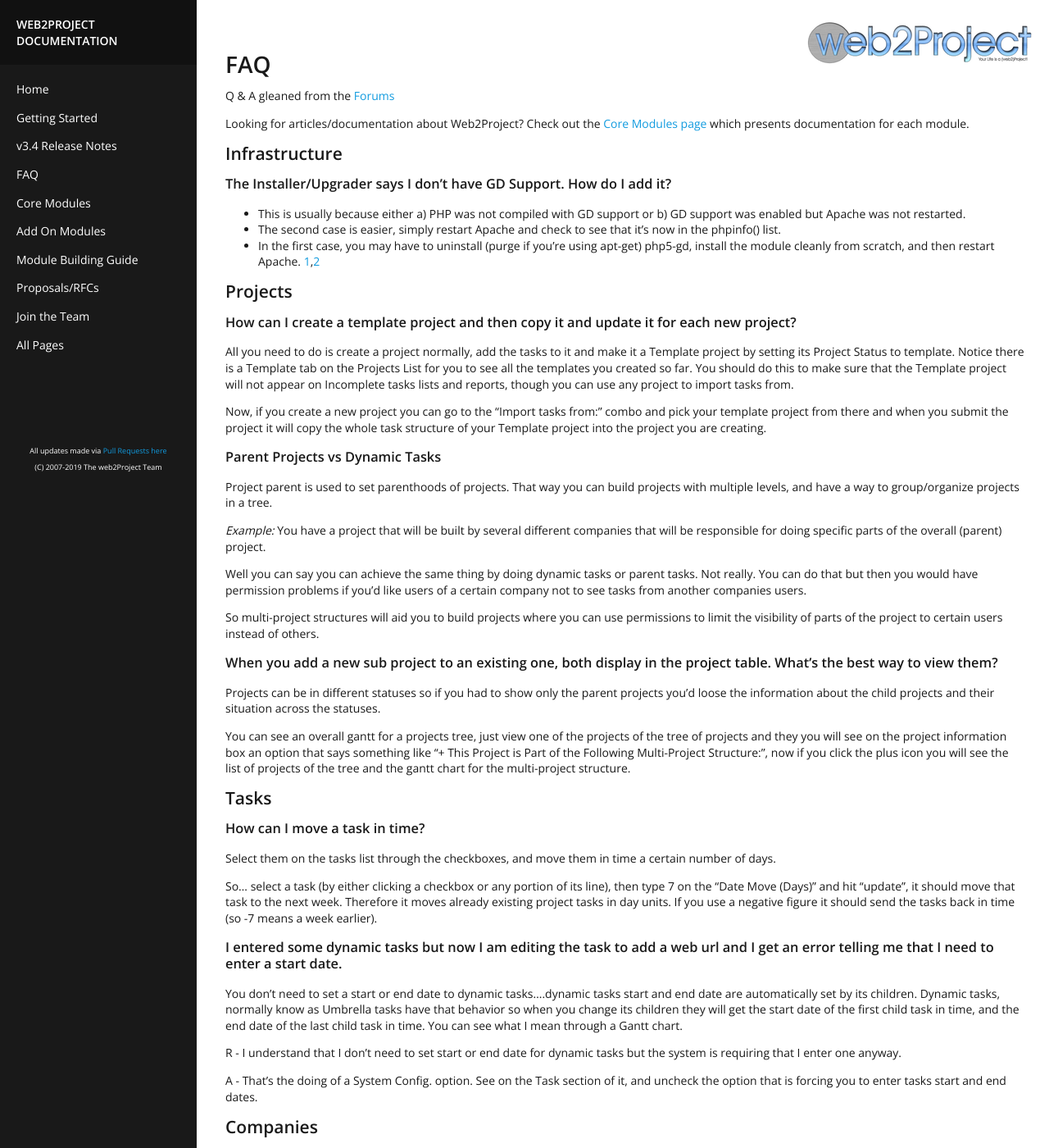
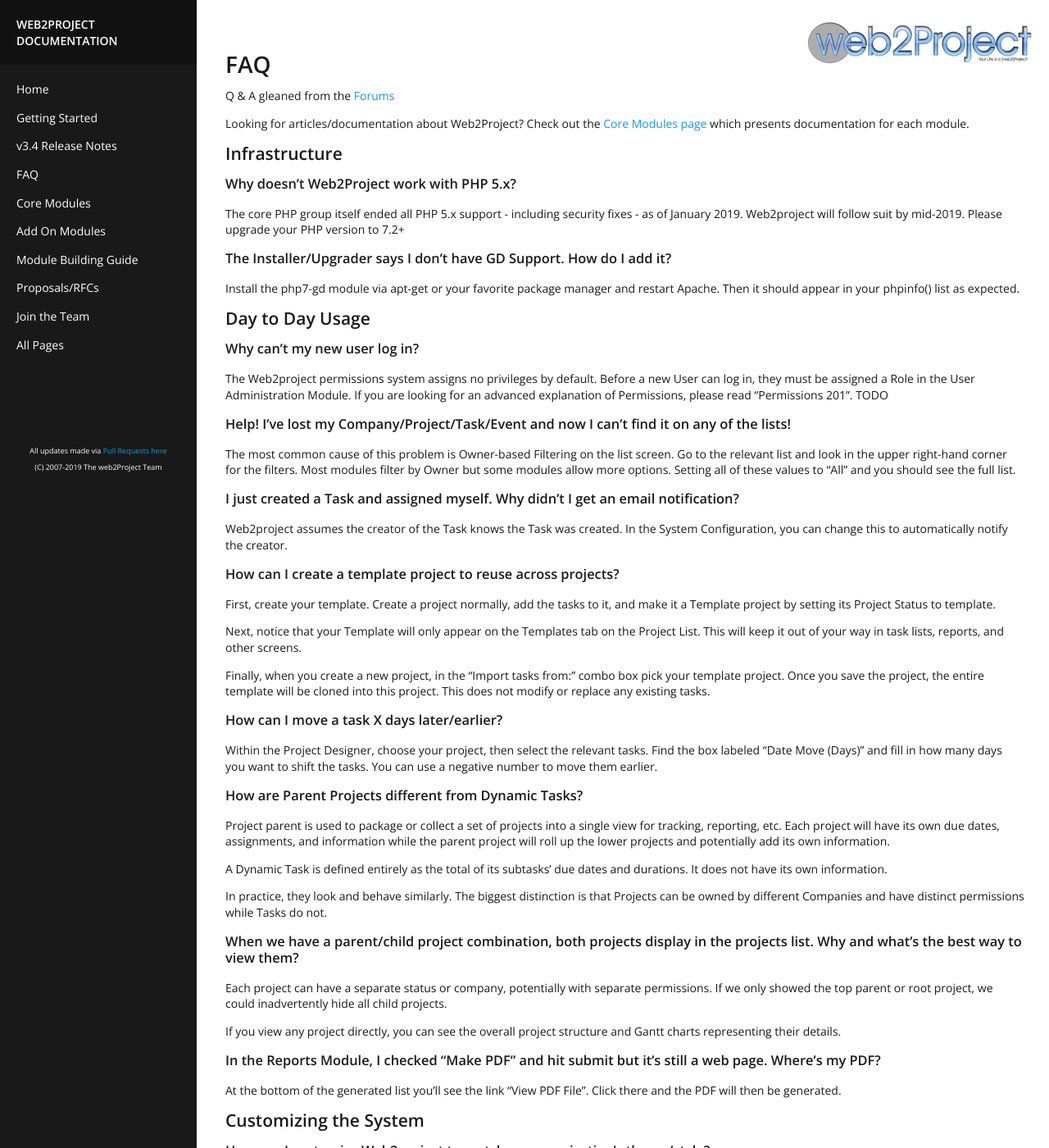
Before and after one commit to web2project/web2project.github.io, a Jekyll site: the page built from _docs/faq.md, in a window 1280 px wide and 1400 px high. Shown: the whole window at 82% size. Built offline with Jekyll 4.4.1, drawn with Linux system fonts in a browser that asks for light colours; some of the changed text lies outside the part shown.

Commit message:
major faq cleanup

```diff
--- a/_docs/faq.md
+++ b/_docs/faq.md
@@ -9,93 +9,120 @@ Looking for articles/documentation about Web2Project? Check out the [Core Module
 
 ## Infrastructure
 
+### Why doesn't Web2Project work with PHP 5.x?
+
+The core PHP group itself ended all PHP 5.x support - including security fixes - as of January 2019. Web2project will follow suit by mid-2019. Please upgrade your PHP version to 7.2+
+
 ###  The Installer/Upgrader says I don't have GD Support. How do I add it?
 
-*  This is usually because either a) PHP was not compiled with GD support or b) GD support was enabled but Apache was not restarted.
-*  The second case is easier, simply restart Apache and check to see that it's now in the phpinfo() list.
-*  In the first case, you may have to uninstall (purge if you're using apt-get) php5-gd, install the module cleanly from scratch, and then restart Apache. [1](http://serverfault.com/questions/238948/how-to-install-php5-gd-on-ubuntu),[2](http://php.net/manual/en/image.installation.php)
+Install the php7-gd module via apt-get or your favorite package manager and restart Apache. Then it should appear in your phpinfo() list as expected.
 
-## Projects
+## Day to Day Usage
 
-### How can I create a template project and then copy it and update it for each new project?
+### Why can't my new user log in?
 
-All you need to do is create a project normally, add the tasks to it and make it a Template project by setting its Project Status to template.
-Notice there is a Template tab on the Projects List for you to see all the templates you created so far.
-You should do this to make sure that the Template project will not appear on Incomplete tasks lists and reports, though you can use any project to import tasks from.
+The Web2project permissions system assigns no privileges by default. Before a new User can log in, they must be assigned a Role in the User Administration Module. If you are looking for an advanced explanation of Permissions, please read "Permissions 201". TODO
 
-Now, if you create a new project you can go to the "Import tasks from:" combo and pick your template project from there and when you submit the project it will copy the whole task structure of your Template project into the project you are creating.
+### Help! I’ve lost my Company/Project/Task/Event and now I can’t find it on any of the lists!
 
-### Parent Projects vs Dynamic Tasks
+The most common cause of this problem is Owner-based Filtering on the list screen. Go to the relevant list and look in the upper right-hand corner for the filters. Most modules filter by Owner but some modules allow more options. Setting all of these values to “All” and you should see the full list.
 
-Project parent is used to set parenthoods of projects.
-That way you can build projects with multiple levels, and have a way to group/organize projects in a tree.
+### I just created a Task and assigned myself. Why didn’t I get an email notification?
 
-*Example:* You have a project that will be built by several different companies that will be responsible for doing specific parts of the overall (parent) project.
+Web2project assumes the creator of the Task knows the Task was created. In the System Configuration, you can change this to automatically notify the creator.
 
-Well you can say you can achieve the same thing by doing dynamic tasks or parent tasks. Not really.
-You can do that but then you would have permission problems if you'd like users of a certain company not to see tasks from another companies users.
+### How can I create a template project to reuse across projects?
 
-So multi-project structures will aid you to build projects where you can use permissions to limit the visibility of parts of the project to certain users instead of others.
+First, create your template. Create a project normally, add the tasks to it, and make it a Template project by setting its Project Status to template.
 
-### When you add a new sub project to an existing one, both display in the project table. What's the best way to view them?
+Next, notice that your Template will only appear on the Templates tab on the Project List. This will keep it out of your way in task lists, reports, and other screens.
 
-Projects can be in different statuses so if you had to show only the parent projects you'd loose the information about the child projects and their situation across the statuses.
+Finally, when you create a new project, in the "Import tasks from:" combo box pick your template project. Once you save the project, the entire template will be cloned into this project. This does not modify or replace any existing tasks.
 
-You can see an overall gantt for a projects tree, just view one of the projects of the tree of projects and they you will see on the project information box an option that says something like "+ This Project is Part of the Following Multi-Project Structure:", now if you click the plus icon you will see the list of projects of the tree and the gantt chart for the multi-project structure.
+### How can I move a task X days later/earlier?
 
-## Tasks
+Within the Project Designer, choose your project, then select the relevant tasks. Find the box labeled "Date Move (Days)" and fill in how many days you want to shift the tasks. You can use a negative number to move them earlier.
 
-### How can I move a task in time?
+### How are Parent Projects different from Dynamic Tasks?
 
-Select them on the tasks list through the checkboxes, and move them in time a certain number of days.
+Project parent is used to package or collect a set of projects into a single view for tracking, reporting, etc. Each project will have its own due dates, assignments, and information while the parent project will roll up the lower projects and potentially add its own information.
 
-So... select a task (by either clicking a checkbox or any portion of its line), then type 7 on the "Date Move (Days)" and hit "update", it should move that task to the next week.
-Therefore it moves already existing project tasks in day units.
-If you use a negative figure it should send the tasks back in time (so -7 means a week earlier).
+A Dynamic Task is defined entirely as the total of its subtasks' due dates and durations. It does not have its own information.
 
-### I entered some dynamic tasks but now I am editing the task to add a web url and I get an error telling me that I need to enter a start date.
+In practice, they look and behave similarly. The biggest distinction is that Projects can be owned by different Companies and have distinct permissions while Tasks do not.
 
-You don't need to set a start or end date to dynamic tasks....dynamic tasks start and end date are automatically set by its children. Dynamic tasks, normally know as Umbrella tasks have that behavior so when you change its children they will get the start date of the first child task in time, and the end date of the last child task in time. You can see what I mean through a Gantt chart.
+### When we have a parent/child project combination, both projects display in the projects list. Why and what's the best way to view them?
 
-R - I understand that I don't need to set start or end date for dynamic tasks but the system is requiring that I enter one anyway.
+Each project can have a separate status or company, potentially with separate permissions. If we only showed the top parent or root project, we could inadvertently hide all child projects.
 
-A - That's the doing of a System Config. option. See on the Task section of it, and uncheck the option that is forcing you to enter tasks start and end dates.
+If you view any project directly, you can see the overall project structure and Gantt charts representing their details.
 
-## Companies
 
-### Companies vs company owner vs Contacts
 
-In creating company owners, that person must have an account.. but …I don't want to create a new account for my clients. Which is better - create their accounts and simply not tell them they have one...or assign a contact as a company owner.
 
-Yes, that would do as they would be inactive users and therefore they wouldn't be able to log in
 
-## Calendar
-
-### To see project tasks in the calender do I enter the task details again under events?
-
-The tasks are filtered on a company basis, so you can use the Company filter on the Calendar to see the tasks relating to each Company. And no, you do not need to add the tasks as events as far as calendar is concerned.
-
-## Reports
-
-### I clicked "Make PDF" and Submit. I get the report on screen but it's not in PDF format
+### In the Reports Module, I checked "Make PDF" and hit submit but it's still a web page. Where's my PDF?
 
 At the bottom of the generated list you'll see the link "View PDF File". Click there and the PDF will then be generated.
 
+## Customizing the System
 
-## Email
+### How can I customize Web2project to match my organization’s theme/style?
 
-Certain changes (e.g. task updates) allow automatic sending of emails to task assignees, if their email addresses have been registered in user admin. The email configuration varies from server to server and from mail server to mail server, but to use Google's SMTP, it's as simple as:
+Although many of the aspects are properly defined in the CSS, the current Web2project release is still rather difficult to theme. Regardless, the most commonly changed aspects (header, footer, and login page) are available within the `/style/_common` within your installation. You can learn more about theming in Chapter TODO
 
-**SMTP Host:** smtp.gmail.com
+### Where can I find add-on modules, customizations, language packs, etc?
 
-**SMTP Username:** mygmailusername
+Many add-on modules are available from our [Github project](https://github.com/web2project) and many were written by the Web2project community. All translations are available in our [locales repository](https://github.com/web2project/locales). If you don’t see the translation you need, please consider writing your own and sharing it with the community.
 
-**SMTP Password:** mygmailpassword
+### My date is in a screwy format! How do I fix it?
 
-**SMTP Port:** 25
+You just need to change your system preferences. Select "My Info" in the upper right-hand corner and then "edit preferences" just above your profile. This will allow you to choose a date format. In addition, if you want to change the defaults for future users, within the System Admin, select "Default User Preferences". This will allow you to edit the same details for all users created after this time. By design, it does not edit existing users’ preferences, this is not an error.
 
-**SMTP Secure:** TLS
+### I’ve just installed a Module and I don’t see it. Where is it?
 
-**SMTP Server Timeout:** 30
+Before a Module will appear in the navigation, you must first install it and then activate it. Occasionally, you'll also need to perform specific steps or provide additional configuration information. Most module include a `README` file which describes this process in detail.
 
-**Email Transport:** SMTP
+### What does the Public Module do?
+
+Nothing, it exists purely for public messages like “Access Denied”. It should never appear on your navigation menu.
+
+## Development
+
+### How do I get the code from Github?
+
+You can either clone the repository from our [Github repository](https://github.com/web2project/web2project) or download the code in [zip format](https://github.com/web2project/web2project/archive/master.zip) if you prefer.
+
+#### Can I use the latest development version in production?
+
+Technically, yes, but we don't recommend it. When there are architecture or UI changes, there are often times when the codebase is unstable and not suitable for production use. If you choose to use it anyway, you do so at your own risk.
+
+### OMG. I found a bug, what do I do!?
+
+Please visit the [Web2project bug tracker](http://bugs.web2project.net/) and check to see if the issue has been reported or even resolved. If it's been fixed, the bug report should link to the fix which you may be able to apply yourself. If it has not been reported, please do so and be as descriptive as possible. Remember, if we don't get enough information to reproduce it, we can't fix it. Finally, if it's already been reported and there's not a fix, you can track and monitor any bug report. That will email you whenever there's a change.
+
+### When I look in the Web2project bug list, it says my issue is fixed in development, but Github master is still broken!
+
+In Github, the master branch is always considered stable and usually identical to the latest release. All development is done on a development branch. The two branches are merged just before the next release. If you *need* these fixes, you may be able to merge them into your master branch, but please be careful.
+
+### Where else can I get support and help with Web2project?
+
+There are a variety of locations available. First and foremost, there are the [Web2project Support Forums](http://support.web2project.net). Questions and comments can be posted there freely and anyone in the community can answer you. Alternatively, there are many recommendations and explanations available on the [Web2project Wiki](http://wiki.web2project.net/).
+
+### Web2project is great! How can I support the project?
+
+There are a variety of ways to show your support:
+
+* First of all, you or your organization can donate to the project using the information from our [Support Web2project page](http://support.web2project.net/page/support-web2project.html).
+* You can be an active part of the community by submitting bug reports, sharing patches, testing release candidates, answering questions in the forums, convincing your boss to evaluate the tool, or generally let us know how you are using Web2project and what we can do to make things even better.
+* Finally, you can tell others about the project and get them to do any or all of the above.
+
+### Web2project is great, but it doesn’t do X. How can I get it to do X?
+
+Before you do anything else, search in both the [Support Forums](http://support.web2project.net) and in the [issue tracking system](http://bugs.web2project.net) - and see if someone else has figured it out, submitted it, discussed it, or already exists and you just missed it. Alternatively, one of the benefits of Open Source software is that you can always do it yourself. At any time, you can get the latest code and write any extensions or customizations you choose. If you create modifications and patches that are relevant to core, you can submit patches via Github Pull Requests and may see your contributions in the next release.
+
+### Why are you writing this manual and what are you getting out of this?
+
+Keith Casey and CaseySoftware, LLC have been deeply involved with Web2project since its inception and led the community effort throughout its lifetime. This manual is one aspect of this effort and will hopefully encourage additional organizations to use Web2project and improve the overall system and the community as a whole. Any and all proceeds from this book will be used to support the project’s infrastructure.
+
+If you are interested in additional training, support, or custom development, please feel free to contact us at [CaseySoftware.com](CaseySoftware.com).
```
